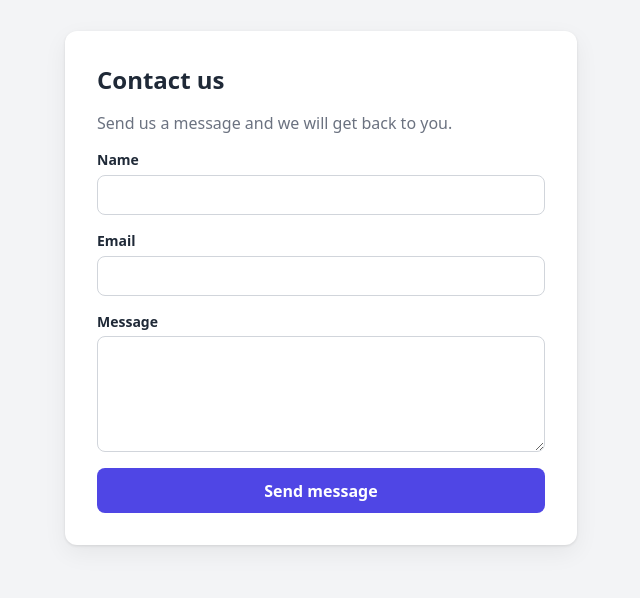
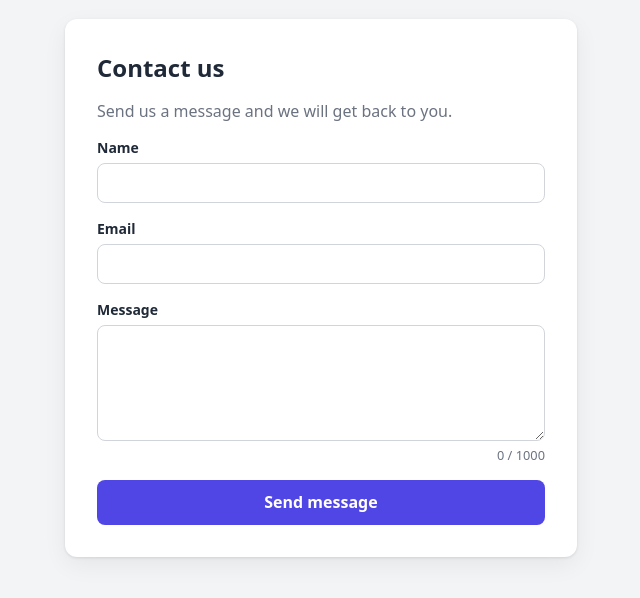
Before and after one commit to spietrza/taskcell-demo-form, a React (Vite) app in the folder web/: page / in a window 1280 px wide. Shown: the part 112-710 px from the top of the page, without its empty margins (319-959 px from the left). Built offline with nearby package versions, Linux system fonts and the light colour scheme; no server answers.

Commit message:
feat: Show a character counter under the message field (spietrza/taskcell-demo-form#2)

```diff
--- a/web/src/app.tsx
+++ b/web/src/app.tsx
@@ -6,6 +6,9 @@ type Field = 'name' | 'email' | 'message';
 type FieldErrors = Partial<Record<Field, string>>;
 
 const FIELDS: Field[] = ['name', 'email', 'message'];
+
+/** Mirrors `@MaxLength(1000)` on `CreateContactDto.message` in the API. */
+const MESSAGE_MAX_LENGTH = 1000;
 
 /** Maps class-validator messages ("name should not be empty") to their field. */
 function toFieldErrors(messages: string[]): FieldErrors {
@@ -21,6 +24,7 @@ export function App(): JSX.Element {
   const [errors, setErrors] = useState<FieldErrors>({});
   const [success, setSuccess] = useState(false);
   const [failure, setFailure] = useState<string | null>(null);
+  const [messageLength, setMessageLength] = useState(0);
 
   async function onSubmit(event: FormEvent<HTMLFormElement>): Promise<void> {
     event.preventDefault();
@@ -42,6 +46,7 @@ export function App(): JSX.Element {
       setErrors({});
       setSuccess(true);
       form.reset();
+      setMessageLength(0);
     } catch {
       setFailure('Something went wrong. Please try again.');
     }
@@ -64,11 +69,25 @@ export function App(): JSX.Element {
           <input name="email" type="text" autoComplete="email" aria-invalid={!!errors.email} />
           {errors.email && <span className="error">{errors.email}</span>}
         </label>
-        <label>
-          Message
-          <textarea name="message" rows={5} aria-invalid={!!errors.message} />
-          {errors.message && <span className="error">{errors.message}</span>}
-        </label>
+        <div className="field">
+          <label>
+            Message
+            <textarea
+              name="message"
+              rows={5}
+              aria-invalid={!!errors.message}
+              aria-describedby="message-count"
+              onChange={(e) => setMessageLength(e.target.value.length)}
+            />
+            {errors.message && <span className="error">{errors.message}</span>}
+          </label>
+          <span
+            id="message-count"
+            className={messageLength > MESSAGE_MAX_LENGTH ? 'counter over-limit' : 'counter'}
+          >
+            {messageLength} / {MESSAGE_MAX_LENGTH}
+          </span>
+        </div>
         <button type="submit">Send message</button>
       </form>
     </main>
--- a/web/src/styles.css
+++ b/web/src/styles.css
@@ -12,7 +12,8 @@ form {
 }
 h1 { margin: 0; font-size: 1.5rem; }
 .lead { margin: 0; color: #6b7280; }
-label { display: grid; gap: 0.35rem; font-size: 0.875rem; font-weight: 600; }
+label, .field { display: grid; gap: 0.35rem; }
+label { font-size: 0.875rem; font-weight: 600; }
 input, textarea {
   font: inherit; font-weight: 400; padding: 0.6rem 0.75rem;
   border: 1px solid #d1d5db; border-radius: 8px; resize: vertical;
@@ -24,5 +25,7 @@ button {
   color: #fff; background: #4f46e5; cursor: pointer;
 }
 button:hover { background: #4338ca; }
+.counter { justify-self: end; color: #6b7280; font-size: 0.8rem; }
+.counter.over-limit { color: #dc2626; }
 .error { color: #dc2626; font-size: 0.8rem; font-weight: 400; margin: 0; }
 .success { color: #047857; background: #ecfdf5; padding: 0.6rem 0.75rem; border-radius: 8px; margin: 0; }
```
Also changed, not shown: 1 other file (tests, documents, lock files or other folders).
